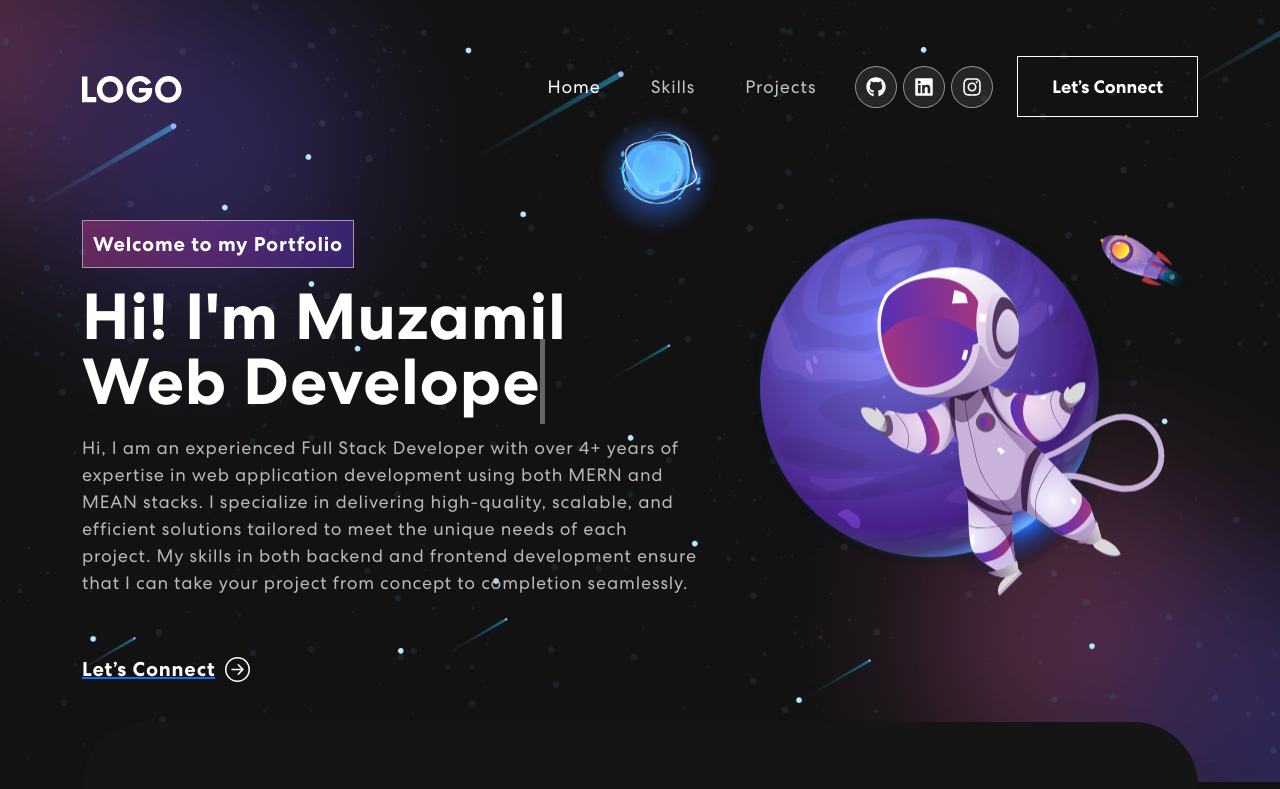
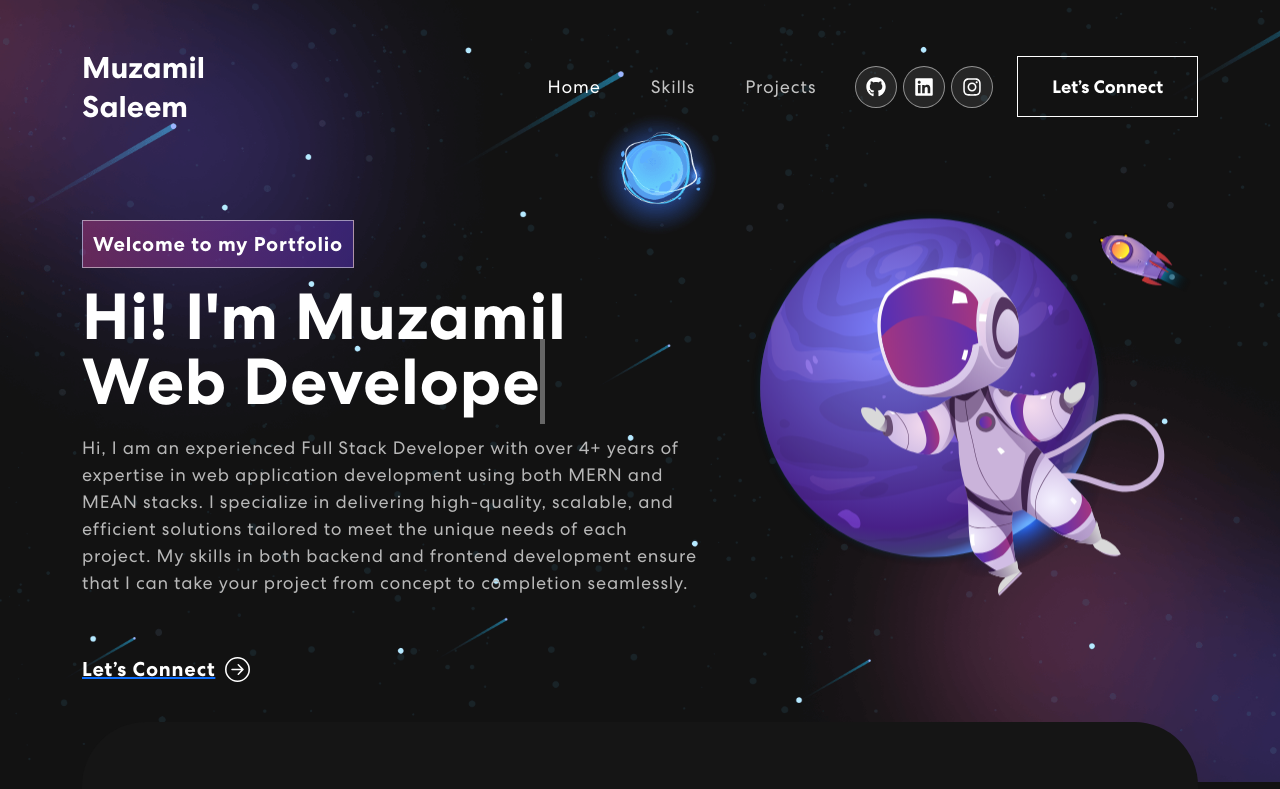
Before and after one commit to MuzamilTeamSeven/VercelPortfolio, a React (Create React App) app: page / in a window 1280 px wide. Shown: the top 789 px of the page. Built offline with nearby package versions, Linux system fonts and the light colour scheme; no server answers.

Commit message:
Logo Updated

```diff
--- a/src/components/NavBar.js
+++ b/src/components/NavBar.js
@@ -35,7 +35,10 @@ export const NavBar = () => {
       <Navbar expand="md" className={scrolled ? "scrolled" : ""}>
         <Container>
           <Navbar.Brand href="/">
-            <img src={logo} alt="Logo" />
+            <div className="text-white">
+              <div>Muzamil</div>
+              <div>Saleem</div>
+            </div>
           </Navbar.Brand>
           <Navbar.Toggle aria-controls="basic-navbar-nav">
             <span className="navbar-toggler-icon"></span>
```
